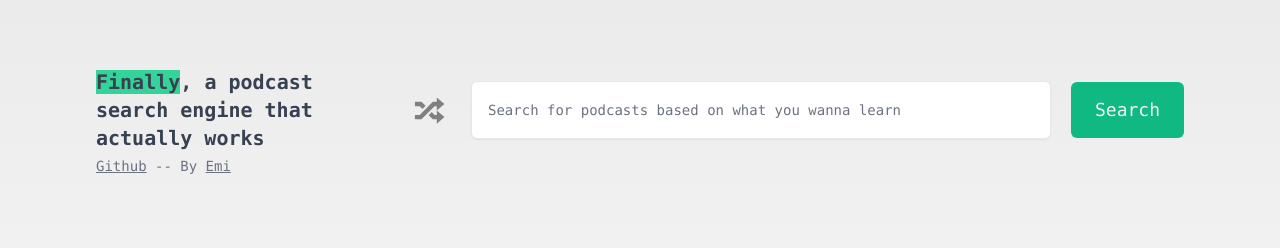
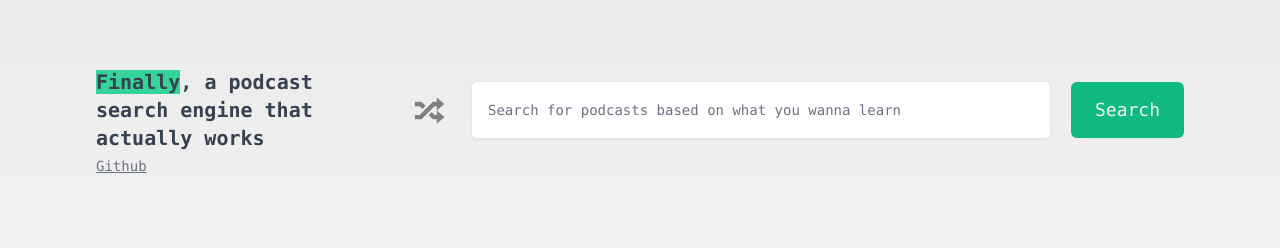
Before and after one commit to technoabsurdist/find-good-podcasts, a Next.js app: page / in a window 1280 px wide. Shown: the top 248 px of the page. Built offline with nearby package versions, Linux system fonts and the light colour scheme.

Commit message:
Remove the by emi

```diff
--- a/src/app/page.tsx
+++ b/src/app/page.tsx
@@ -19,8 +19,8 @@ export default function Home() {
               <span className='font-extrabold bg-emerald-400'>Finally</span>, a podcast search engine that actually works
             </p>
             <p className='text-gray-500 text-md mt-1'>
-            <a className='underline' target="_blank" href="https://github.com/technoabsurdist/find-good-podcasts">Github</a> --
-              By <a className='underline' target="_blank" href="https://github.com/technoabsurdist">Emi</a>{' '}
+            <a className='underline' target="_blank" href="https://github.com/technoabsurdist/find-good-podcasts">Github</a>
+              {/* By <a className='underline' target="_blank" href="https://github.com/technoabsurdist">Emi</a>{' '} */}
             </p>
 
           </div>
```
